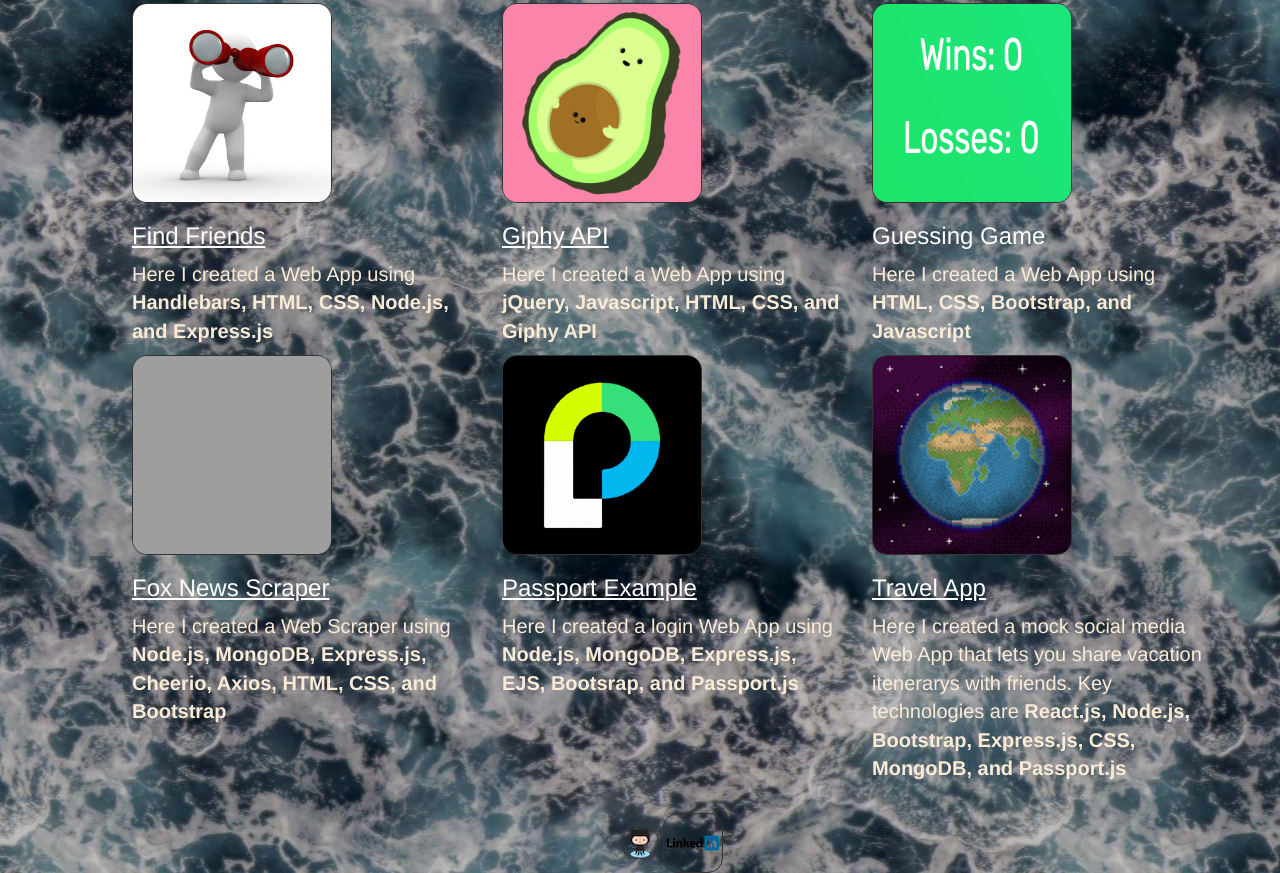
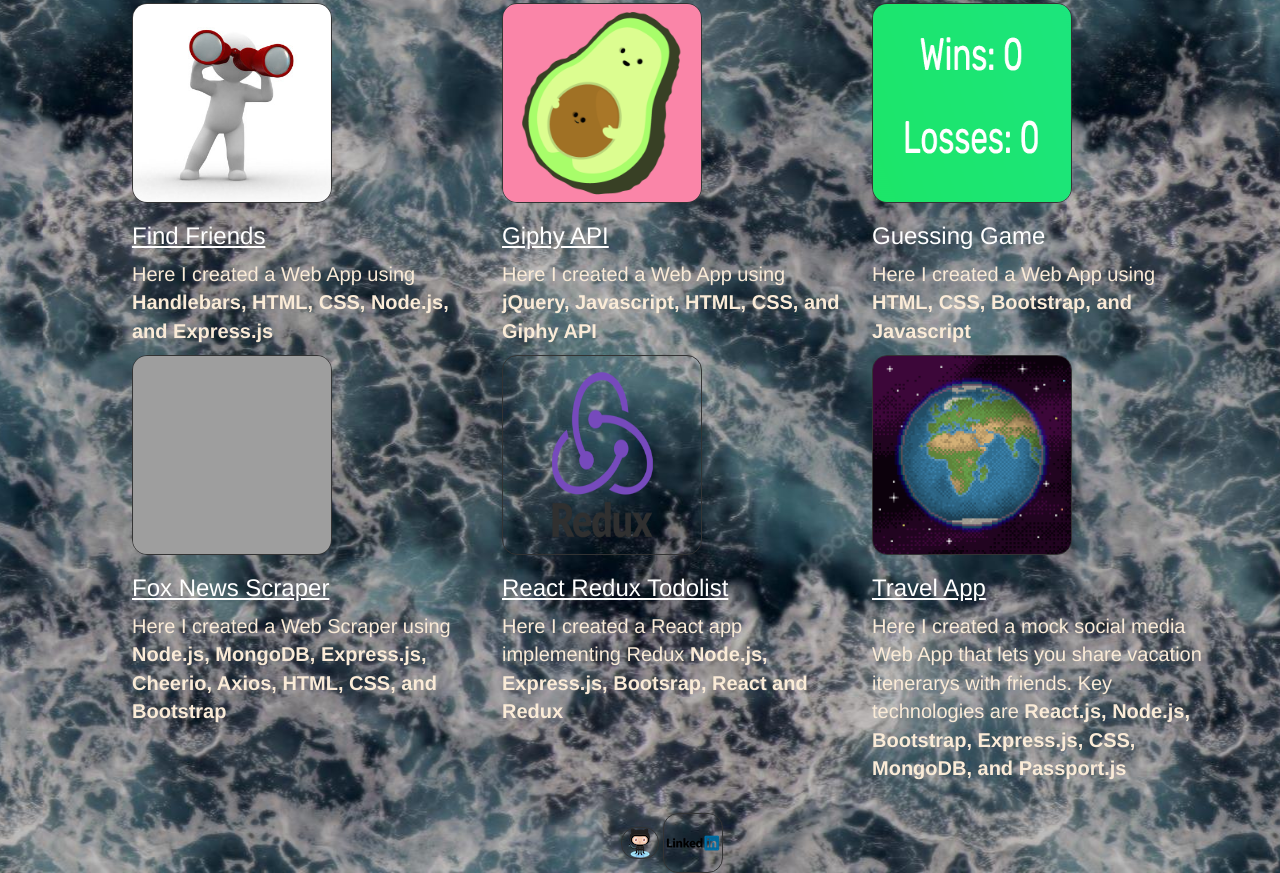
Before and after one commit to ClarkF704/ClarkF704.github.io, a website: page portfolio.html in a window 1280 px wide. Shown: the part 1046-1919 px from the top of the page. Drawn offline with nearby package versions, Linux system fonts and the light colour scheme; grey boxes are pictures that could not be loaded; a web font is replaced by a local one.

Commit message:
added redux app

```diff
--- a/portfolio.html
+++ b/portfolio.html
@@ -109,9 +109,9 @@
                         <p style="color:antiquewhite">Here I created a Web Scraper using<strong> Node.js, MongoDB, Express.js, Cheerio, Axios, HTML, CSS, and Bootstrap</strong></p>
                     </div>
 
-                <div class="col-sm-4"><a href="https://gentle-lake-69228.herokuapp.com/"><img src="img/passp.jpg" height="200" width="200"></a>
-                    <h3 style="color:white; text-decoration:underline;">Passport Example</h3>
-                    <p style="color:antiquewhite">Here I created a login Web App using <strong>Node.js, MongoDB, Express.js, EJS, Bootsrap, and Passport.js</strong></p>
+                <div class="col-sm-4"><a href="https://sleepy-basin-30769.herokuapp.com/"><img src="img/redux.png" height="200" width="200"></a>
+                    <h3 style="color:white; text-decoration:underline;">React Redux Todolist</h3>
+                    <p style="color:antiquewhite">Here I created a React app implementing Redux <strong>Node.js, Express.js, Bootsrap, React and Redux </strong></p>
                     </div>
 
                     <div class="col-sm-4"><a href="https://trvld.herokuapp.com"><img src="img/earth.gif" height="200" width="200"></a>
```
Also changed, not shown: img/redux.png (added).
